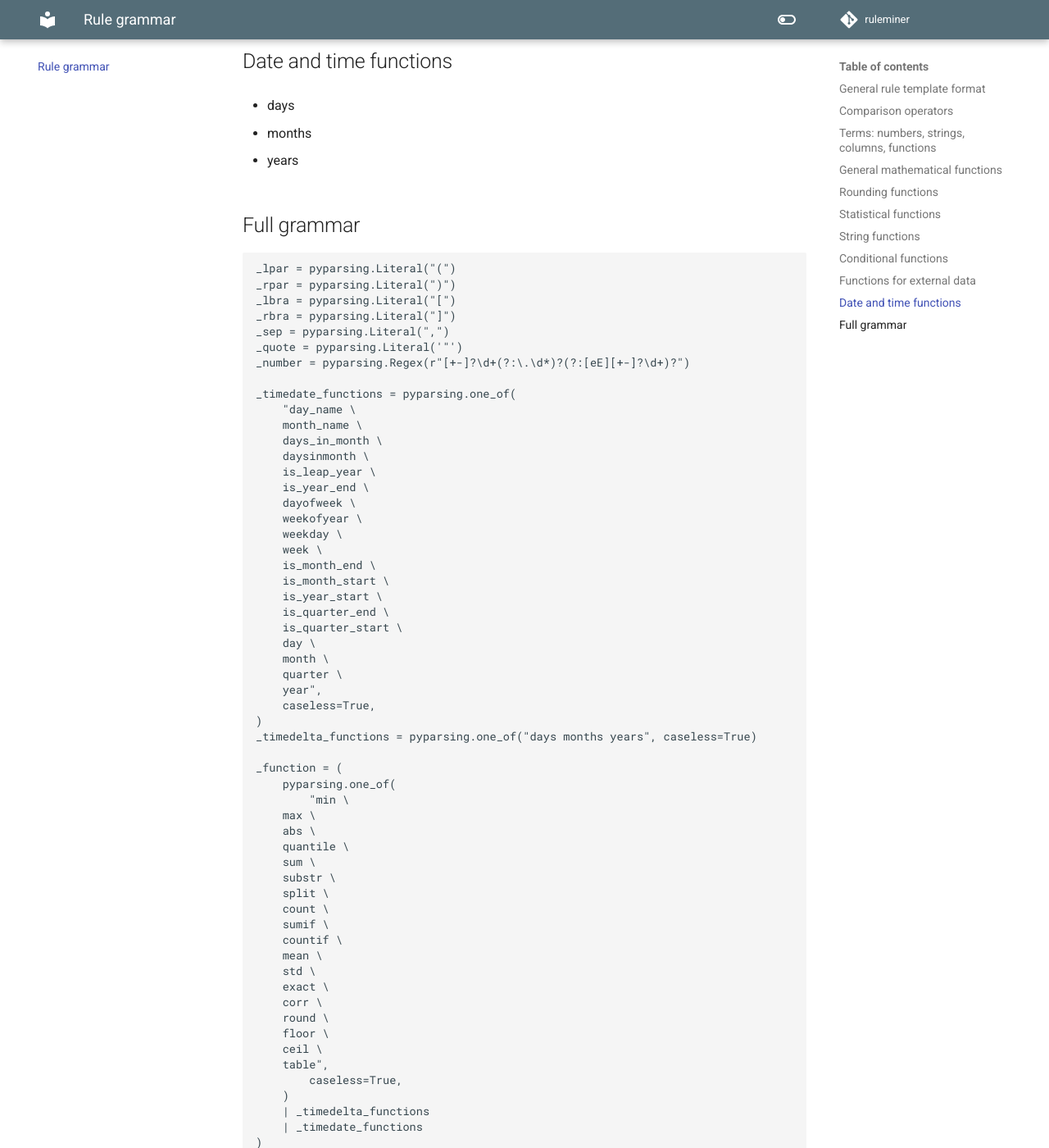
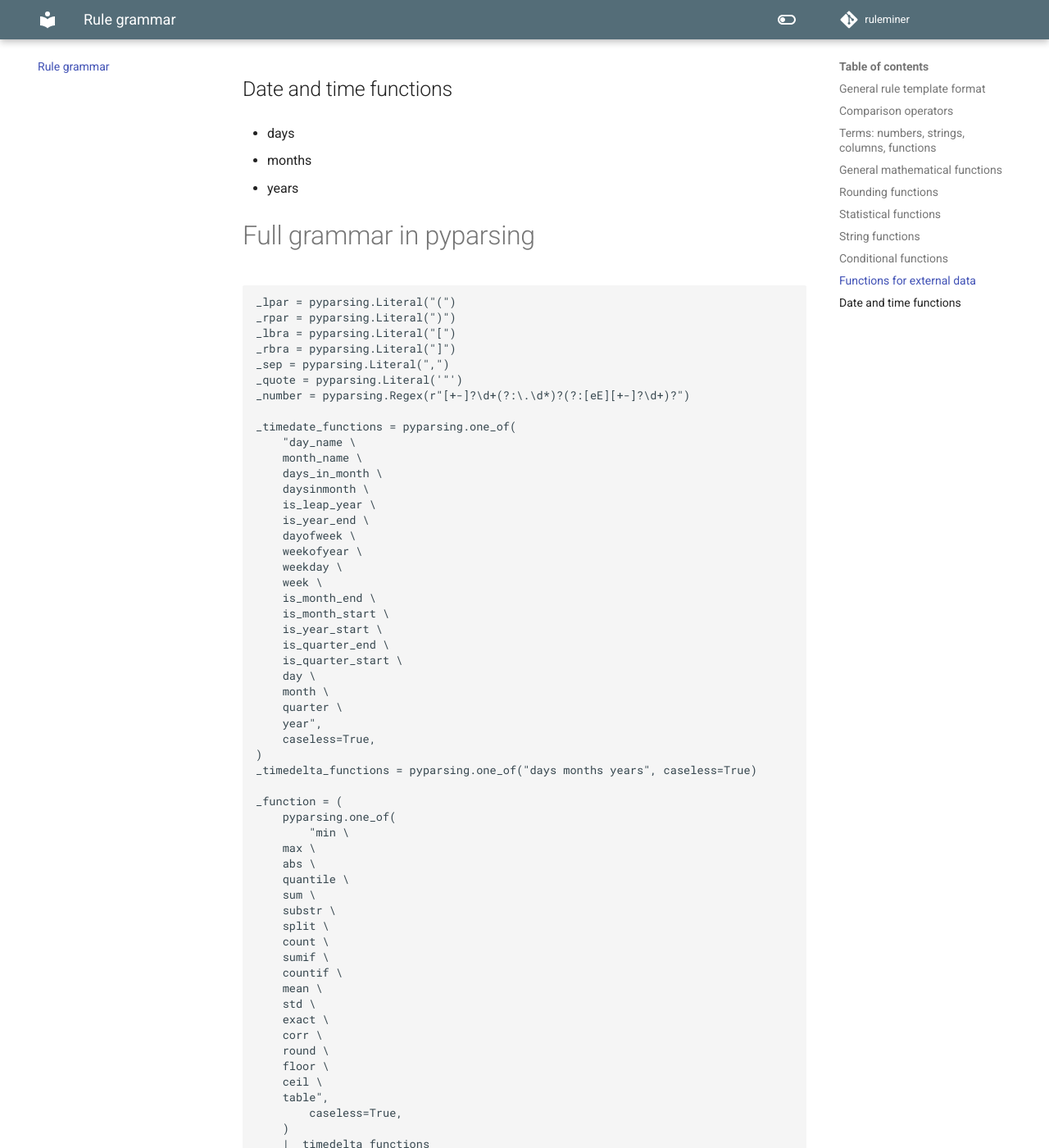
Before and after one commit to wjwillemse/ruleminer, an MkDocs documentation site: the page built from docs/syntax.md, in a window 1280 px wide and 1400 px high, scrolled down 2903 px. Shown: the whole window at 82% size. Built offline with MkDocs 1.6.1 and Material for MkDocs 9.7.7, drawn with Linux system fonts in a browser that asks for light colours; comment, search, counter and statistics services are not loaded; some of the changed text lies outside the part shown.

Commit message:
updated docs

````diff
--- a/docs/syntax.md
+++ b/docs/syntax.md
@@ -116,7 +118,7 @@
 
 * years
 
-## Full grammar
+# Full grammar in pyparsing
 
 ```
 _lpar = pyparsing.Literal("(")
@@ -199,8 +201,13 @@
     | pyparsing.CaselessLiteral("not match")
     | pyparsing.CaselessLiteral("not contains")
 )
-
-base_element = _quoted_string | _column | _number | _empty | _list_comprehension_var
+base_element = (
+    _quoted_string
+    | _column
+    | _number
+    | _empty
+    | _list_comprehension_var
+)
 math_expression = pyparsing.Forward()
 condition_expression = pyparsing.infixNotation(
     (math_expression + _compa_op + math_expression),
````
Also changed, not shown: other parts of docs/syntax.md (+8 -9 lines).
